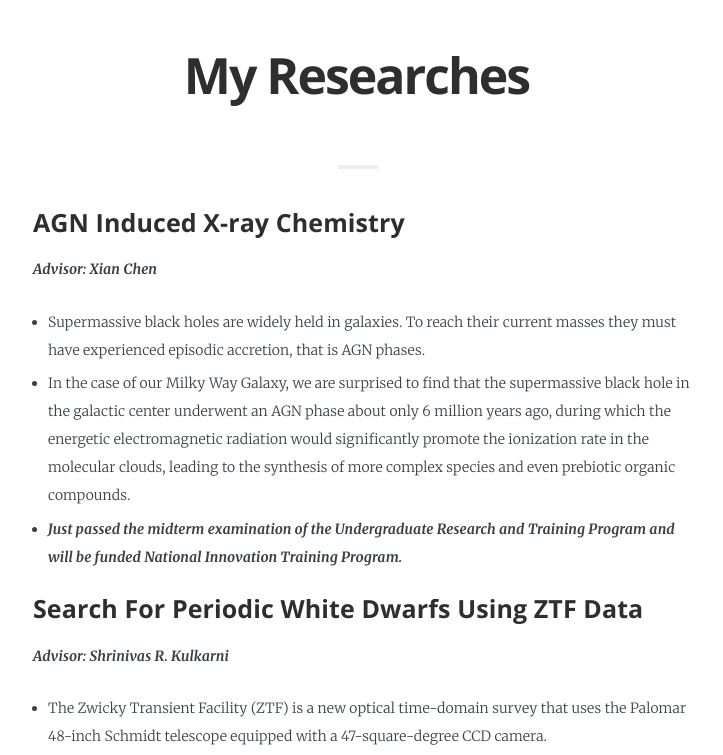
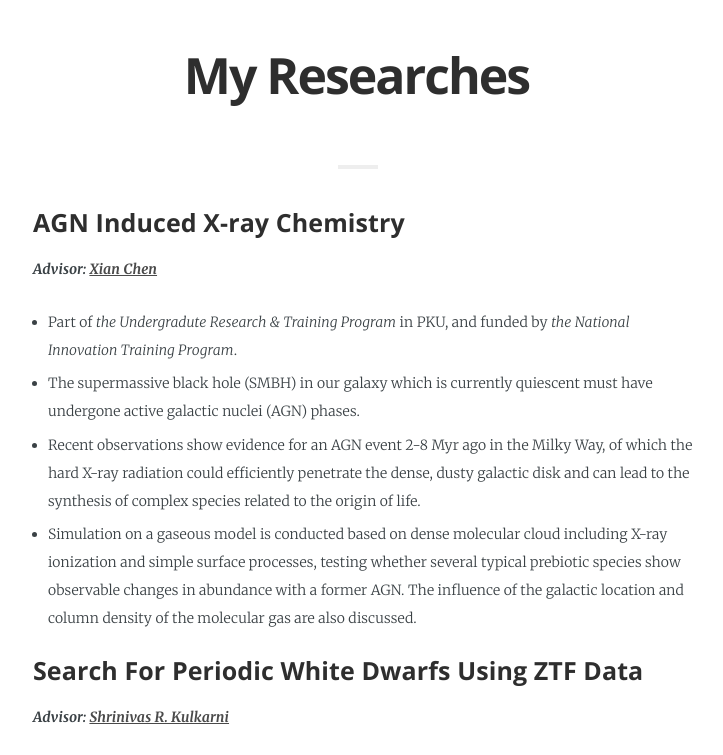
Before and after one commit to slowdivePTG/slowdivePTG.github.io, a Jekyll site: the page built from _pages/Research.md, in a window 1280 px wide and 1400 px high, scrolled down 328 px. Shown: the top 755 px of the window, without its empty margins (282-1005 px from the left). Built offline with Jekyll 4.4.1, drawn with Linux system fonts in a browser that asks for light colours; some web fonts are replaced; a script that is not in the unit is left out; some of the changed text lies outside the part shown; grey boxes are pictures that could not be loaded.

Commit message:
Research completed

```diff
--- a/_pages/Research.md
+++ b/_pages/Research.md
@@ -8,16 +8,21 @@
 ---
 ### AGN Induced X-ray Chemistry
 
-***Advisor: Xian Chen***
-- Supermassive black holes are widely held in galaxies. To reach their current masses they must have experienced episodic accretion, that is AGN phases.
-- In the case of our Milky Way Galaxy, we are surprised to find that the supermassive black hole in the galactic center underwent an AGN phase about only 6 million years ago, during which the energetic electromagnetic radiation would significantly promote the ionization rate in the molecular clouds, leading to the synthesis of more complex species and even prebiotic organic compounds.
-- ***Just passed the midterm examination of the Undergraduate Research and Training Program and will be funded National Innovation Training Program.***
-
-
+***Advisor: [Xian Chen](http://kiaa.pku.edu.cn/people/xian-chen-陈弦)***
+- Part of *the Undergradute Research & Training Program* in PKU, and funded by *the National Innovation Training Program*.
+- The supermassive black hole (SMBH) in our galaxy which is currently quiescent must have undergone active galactic nuclei (AGN) phases.
+- Recent observations show evidence for an AGN event 2-8 Myr ago in the Milky Way, of which the hard X-ray radiation could efficiently penetrate the dense, dusty galactic disk and can lead to the synthesis of complex species related to the origin of life.
+- Simulation on a gaseous model is conducted based on dense molecular cloud including X-ray ionization and simple surface processes, testing whether several typical prebiotic species show observable changes in abundance with a former AGN. The influence of the galactic location and column density of the molecular gas are also discussed.
 
 ### Search For Periodic White Dwarfs Using ZTF Data
 
-***Advisor: Shrinivas R. Kulkarni***
-- The Zwicky Transient Facility (ZTF) is a new optical time-domain survey that uses the Palomar 48-inch Schmidt telescope equipped with a 47-square-degree CCD camera.
+***Advisor: [Shrinivas R. Kulkarni](http://www.astro.caltech.edu/~srk/)***
+- Under the framework of *Summer Undergradute Research Fellowship (SURF)* in Caltech.
+- The Zwicky Transient Facility (ZTF) is a state-of-the-art optical time-domain survey that uses the Palomar 48-inch Schmidt telescope equipped with a 47-square-degree CCD camera.
+- A sample of 81 periodic white dwarfs (WDs) with periods between 1 and 3 hr is selected from a population of 486,641 WDs in the second data release of the Gaia mission, by applying Lomb-Scargle periodogram to light curves obtained with ZTF.
+- Several sources of interest (eclipsing, reflection, accreting and contact binaries) are identified through a combined analysis of both light curves (ZTF) and colors (Gaia, PanSTARRS).
 
-![](../assets/To_be_continued.jpg)
+### Mass Transfer Hydrodynamics In Compact Binaries
+
+***Advisor: [Enrico Ramirez-Ruiz](http://www.ucolick.org/~enrico/home.html)***
+- Undergradute thesis.
```
